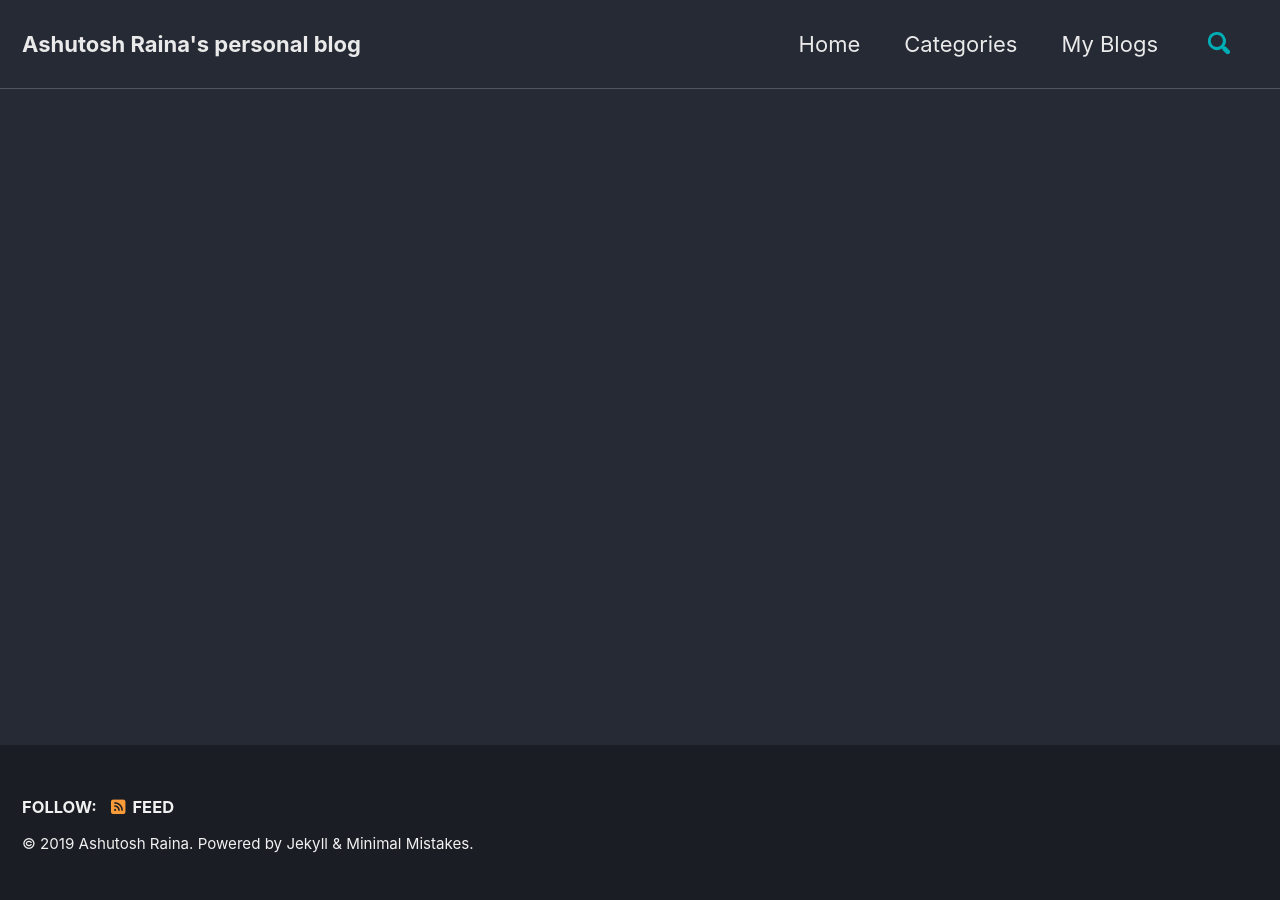
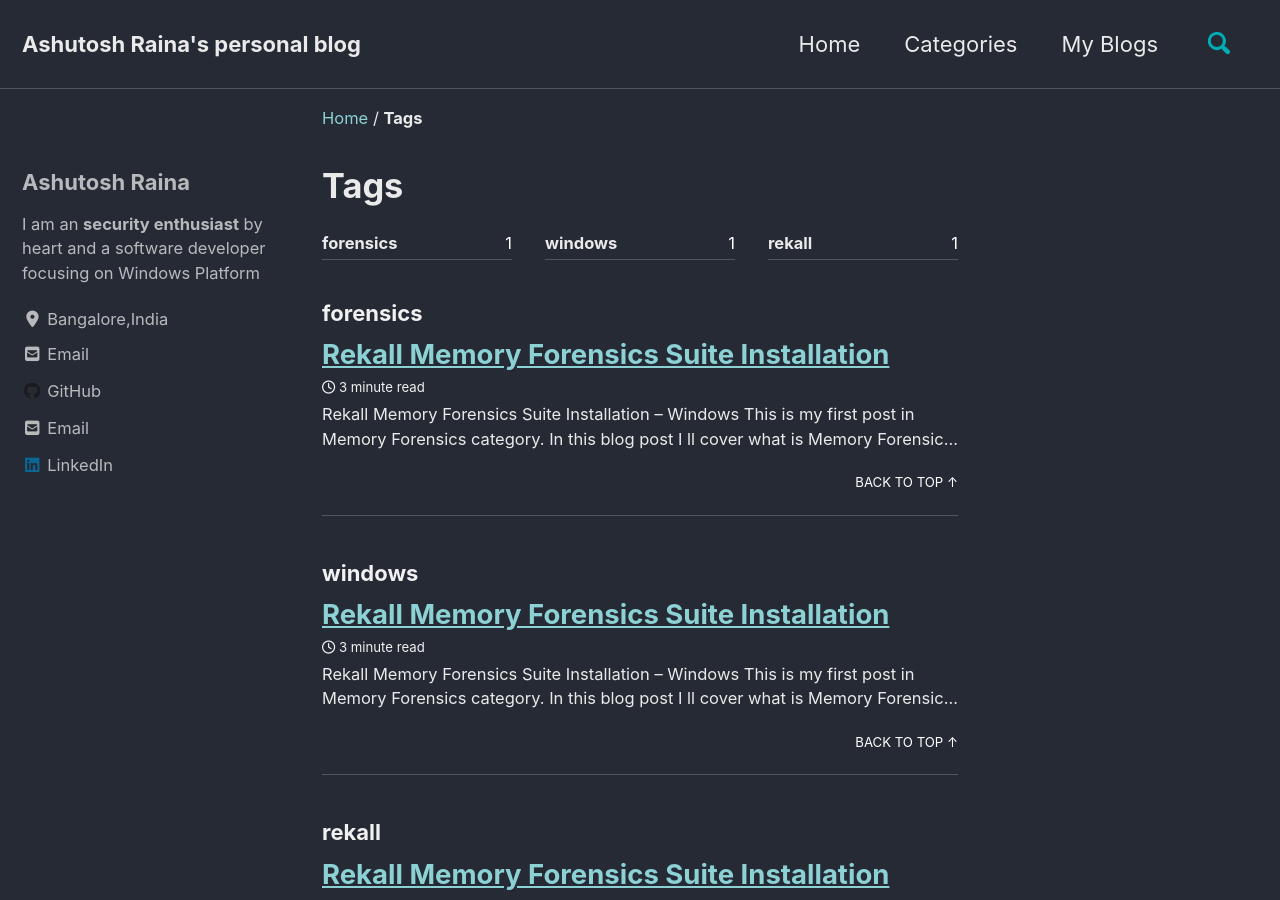
Before and after one commit to rainaashutosh/rainaashutosh.github.io, a Jekyll site: the page built from _pages/tags.md, in a window 1280 px wide and 900 px high. Built offline with Jekyll 4.4.1, drawn with Linux system fonts in a browser that asks for light colours; cached includes are drawn as plain includes; nearby versions of some CDN libraries; our own code applies the rules of GitHub Pages for plain Markdown files; some of the changed text lies outside the part shown.

Commit message:
#0010 lets see

```diff
--- a/_pages/tags.md
+++ b/_pages/tags.md
@@ -0,0 +1,6 @@
+---
+title:              "Tags"
+layout:             tags
+permalink:          "/Tags/"
+author_profile:     true
+---
--- a/_posts/2019-10-18-Rekall-Setup.md
+++ b/_posts/2019-10-18-Rekall-Setup.md
@@ -2,6 +2,7 @@
 layout:                     single
 title:                      "Rekall Memory Forensics Suite Installation"
 categories:                 [Memory Forensics,Rekall]
+tags:                       [forensics,windows,rekall]
 header:
     excerpt:                "Memory Forensics & Rekall"
     teaser:                 https://n00bt0l33t.files.wordpress.com/2017/10/rekall-logo-stacked.png
```
Also changed, not shown: _pages/categories.md (+0 -1 lines), _pages/tag.md (+6 -0 lines).
